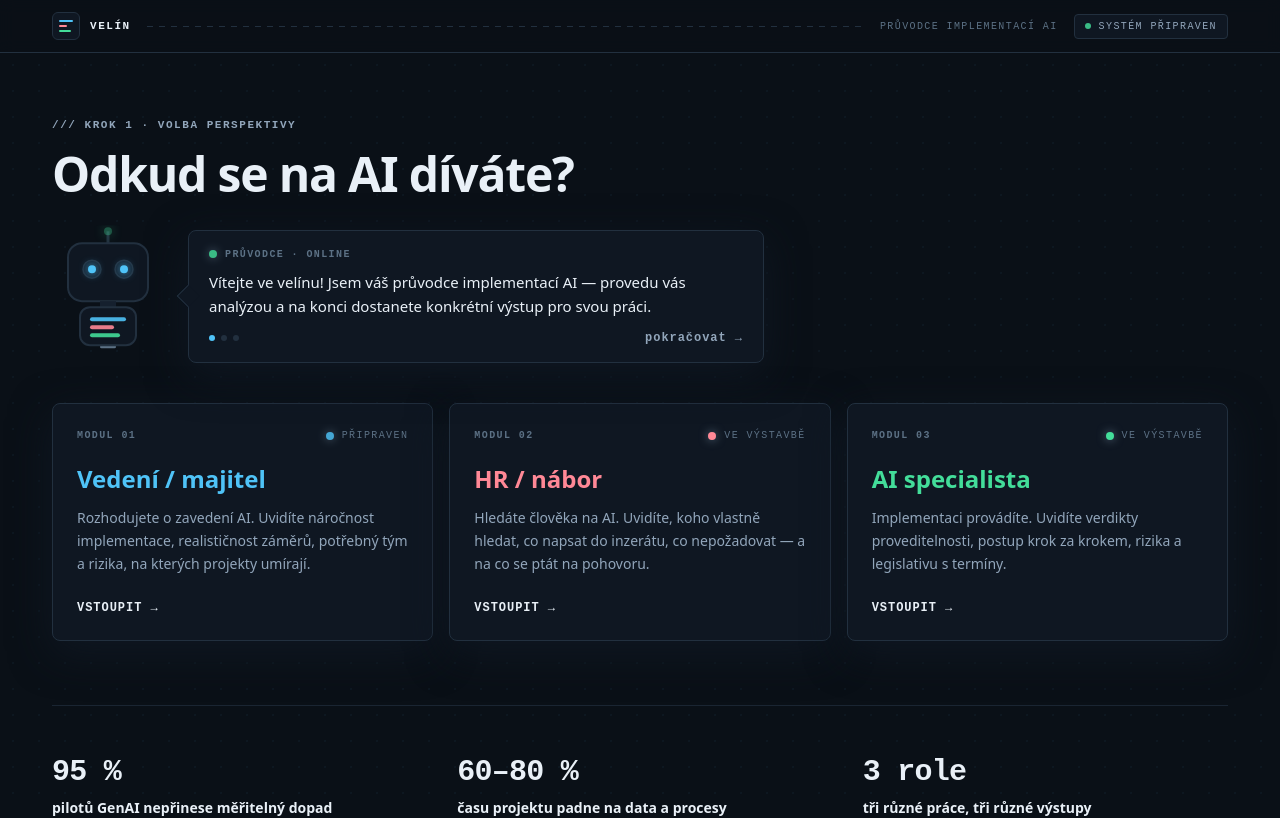
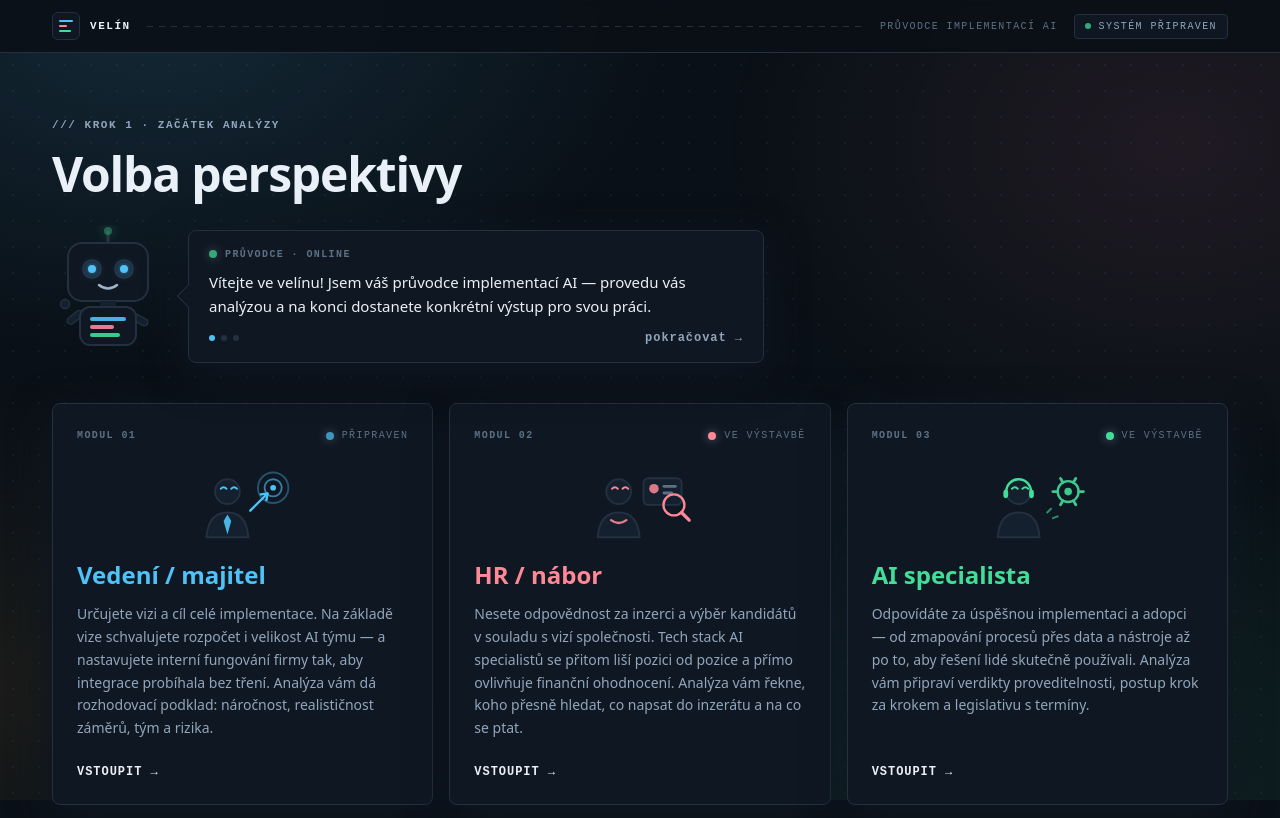
Before and after one commit to JiriMynar/AI-web, a React (Vite) app: page /vyber in a window 1280 px wide. Shown: the top 818 px of the page. Built offline with nearby package versions, Linux system fonts and the light colour scheme.

Commit message:
vyber: postavičky rolí, profesionální popisky dle odpovědností, nadpis Volba perspektivy; prostředí prohřáto světelnými mlhami; robot mává a usmívá se

```diff
--- a/src/design/RobotGuide.tsx
+++ b/src/design/RobotGuide.tsx
@@ -4,7 +4,7 @@ import { Lamp } from "./primitives";
 
 /**
  * Virtuální průvodce velínu — původní robot v designu řídicího panelu.
- * - jemně se vznáší, mrká, anténka pulzuje,
+ * - jemně se vznáší, mrká, anténka pulzuje, na příchod zamává,
  * - očima sleduje prvek, na který uživatel míří (prop lookAt),
  * - mluví bublinou s psacím efektem; zprávy se proklikávají,
  * - klik na bublinu dopíše text okamžitě (skip), poslední zpráva zůstává,
@@ -107,12 +107,26 @@ export default function RobotGuide({
               <rect x="61" y="35" width="22" height="18" rx="9" fill="#0F1722" />
             </motion.g>
           )}
-          {/* pusa */}
-          <motion.rect
-            x="48" y="60" width="16" height="3" rx="1.5" fill="#5C7185"
-            animate={reduce || !typing ? { height: 3, y: 60 } : { height: [3, 6, 3, 5, 3], y: [60, 58.5, 60, 59, 60] }}
-            transition={{ duration: 0.5, repeat: typing ? Infinity : 0 }}
-          />
+          {/* pusa — při mluvení kmitá, v klidu se usmívá */}
+          {typing && !reduce ? (
+            <motion.rect
+              x="48" y="60" width="16" height="3" rx="1.5" fill="#9FB4C9"
+              animate={{ height: [3, 6, 3, 5, 3], y: [60, 58.5, 60, 59, 60] }}
+              transition={{ duration: 0.5, repeat: Infinity }}
+            />
+          ) : (
+            <path d="M47 60 Q56 67 65 60" stroke="#9FB4C9" strokeWidth="2.5" fill="none" strokeLinecap="round" />
+          )}
+          {/* ruce — levá zamává na pozdrav */}
+          <motion.g
+            animate={reduce ? undefined : { rotate: [0, -28, 10, -28, 10, 0] }}
+            transition={{ duration: 1.6, delay: 0.6, ease: "easeInOut" }}
+            style={{ transformOrigin: "30px 90px" }}
+          >
+            <rect x="14" y="84" width="18" height="7" rx="3.5" fill="#15202E" stroke="#22303F" strokeWidth="1.5" transform="rotate(-38 30 90)" />
+            <circle cx="13" cy="79" r="4.5" fill="#15202E" stroke="#22303F" strokeWidth="1.5" />
+          </motion.g>
+          <rect x="80" y="88" width="18" height="7" rx="3.5" fill="#15202E" stroke="#22303F" strokeWidth="1.5" transform="rotate(28 82 90)" />
           {/* krk + tělo s proužky rolí */}
           <rect x="48" y="76" width="16" height="6" fill="#15202E" />
           <rect x="28" y="82" width="56" height="38" rx="10" fill="#0F1722" stroke="#22303F" strokeWidth="2" />
--- a/src/pages/Vyber.tsx
+++ b/src/pages/Vyber.tsx
@@ -4,35 +4,105 @@ import { Eyebrow, Lamp, Reveal } from "../design/primitives";
 import RobotGuide from "../design/RobotGuide";
 import { useSeo } from "../lib/seo";
 
-const ROLES = [
+/** Původní ilustrované postavičky rolí v designu velínu. */
+function RoleArt({ kind }: { kind: "vedeni" | "hr" | "spec" }) {
+  if (kind === "vedeni") {
+    return (
+      <svg viewBox="0 0 120 84" className="h-20 w-full" aria-hidden>
+        {/* cílová vize za postavou */}
+        <circle cx="92" cy="26" r="16" fill="none" stroke="#4FC3F7" strokeWidth="2" opacity="0.35" />
+        <circle cx="92" cy="26" r="9" fill="none" stroke="#4FC3F7" strokeWidth="2" opacity="0.6" />
+        <circle cx="92" cy="26" r="3" fill="#4FC3F7" />
+        <path d="M68 50 L86 32" stroke="#4FC3F7" strokeWidth="2.5" strokeLinecap="round" />
+        <path d="M86 32 l-7 1 m7 -1 l-1 7" stroke="#4FC3F7" strokeWidth="2.5" strokeLinecap="round" fill="none" />
+        {/* postava s kravatou */}
+        <circle cx="44" cy="30" r="13" fill="#15202E" stroke="#22303F" strokeWidth="2" />
+        <path d="M37 27 q3 -3 6 0 M48 27 q3 -3 6 0" stroke="#4FC3F7" strokeWidth="2" fill="none" strokeLinecap="round" />
+        <path d="M22 78 q2 -26 22 -26 q20 0 22 26 Z" fill="#15202E" stroke="#22303F" strokeWidth="2" />
+        <path d="M44 54 l-4 7 4 14 4 -14 Z" fill="#4FC3F7" opacity="0.9" />
+      </svg>
+    );
+  }
+  if (kind === "hr") {
+    return (
+      <svg viewBox="0 0 120 84" className="h-20 w-full" aria-hidden>
+        {/* karta kandidáta pod lupou */}
+        <rect x="64" y="16" width="40" height="28" rx="5" fill="#15202E" stroke="#22303F" strokeWidth="2" />
+        <circle cx="75" cy="27" r="5" fill="#FF8896" opacity="0.85" />
+        <rect x="84" y="23" width="15" height="3" rx="1.5" fill="#5C7185" />
+        <rect x="84" y="30" width="11" height="3" rx="1.5" fill="#5C7185" />
+        <circle cx="96" cy="44" r="11" fill="none" stroke="#FF8896" strokeWidth="2.5" />
+        <line x1="104" y1="52" x2="112" y2="60" stroke="#FF8896" strokeWidth="3.5" strokeLinecap="round" />
+        {/* postava náboráře */}
+        <circle cx="38" cy="30" r="13" fill="#15202E" stroke="#22303F" strokeWidth="2" />
+        <path d="M31 27 q3 -3 6 0 M42 27 q3 -3 6 0" stroke="#FF8896" strokeWidth="2" fill="none" strokeLinecap="round" />
+        <path d="M16 78 q2 -26 22 -26 q20 0 22 26 Z" fill="#15202E" stroke="#22303F" strokeWidth="2" />
+        <path d="M30 60 q8 6 16 0" stroke="#FF8896" strokeWidth="2.5" fill="none" strokeLinecap="round" opacity="0.9" />
+      </svg>
+    );
+  }
+  return (
+    <svg viewBox="0 0 120 84" className="h-20 w-full" aria-hidden>
+      {/* ozubené kolo s jiskrou */}
+      <g opacity="0.9">
+        <circle cx="92" cy="30" r="11" fill="none" stroke="#43DD9A" strokeWidth="2.5" />
+        <circle cx="92" cy="30" r="4" fill="#43DD9A" />
+        {[0, 60, 120, 180, 240, 300].map((a) => (
+          <line
+            key={a}
+            x1={92 + 11 * Math.cos((a * Math.PI) / 180)} y1={30 + 11 * Math.sin((a * Math.PI) / 180)}
+            x2={92 + 16 * Math.cos((a * Math.PI) / 180)} y2={30 + 16 * Math.sin((a * Math.PI) / 180)}
+            stroke="#43DD9A" strokeWidth="3" strokeLinecap="round"
+          />
+        ))}
+      </g>
+      <path d="M70 52 l4 -4 m2 10 l5 -2" stroke="#43DD9A" strokeWidth="2" strokeLinecap="round" opacity="0.6" />
+      {/* postava se sluchátky */}
+      <circle cx="40" cy="30" r="13" fill="#15202E" stroke="#22303F" strokeWidth="2" />
+      <path d="M27 30 a13 13 0 0 1 26 0" fill="none" stroke="#43DD9A" strokeWidth="2.5" />
+      <rect x="24" y="28" width="5" height="9" rx="2.5" fill="#43DD9A" />
+      <rect x="51" y="28" width="5" height="9" rx="2.5" fill="#43DD9A" />
+      <path d="M33 27 q3 -3 6 0 M44 27 q3 -3 6 0" stroke="#43DD9A" strokeWidth="2" fill="none" strokeLinecap="round" />
+      <path d="M18 78 q2 -26 22 -26 q20 0 22 26 Z" fill="#15202E" stroke="#22303F" strokeWidth="2" />
+    </svg>
+  );
+}
+
+const ROLES: {
+  to: string; code: string; kind: "vedeni" | "hr" | "spec"; lamp: string; border: string; text: string;
+  title: string; desc: string; state: string;
+}[] = [
   {
     to: "/vedeni",
     code: "MODUL 01",
+    kind: "vedeni",
     lamp: "bg-vedeni",
     border: "hover:border-vedeni/60 focus-visible:border-vedeni/60",
     text: "text-vedeni",
     title: "Vedení / majitel",
-    desc: "Rozhodujete o zavedení AI. Uvidíte náročnost implementace, realističnost záměrů, potřebný tým a rizika, na kterých projekty umírají.",
+    desc: "Určujete vizi a cíl celé implementace. Na základě vize schvalujete rozpočet i velikost AI týmu — a nastavujete interní fungování firmy tak, aby integrace probíhala bez tření. Analýza vám dá rozhodovací podklad: náročnost, realističnost záměrů, tým a rizika.",
     state: "PŘIPRAVEN",
   },
   {
     to: "/hr",
     code: "MODUL 02",
+    kind: "hr",
     lamp: "bg-hr",
     border: "hover:border-hr/60 focus-visible:border-hr/60",
     text: "text-hr",
     title: "HR / nábor",
-    desc: "Hledáte člověka na AI. Uvidíte, koho vlastně hledat, co napsat do inzerátu, co nepožadovat — a na co se ptát na pohovoru.",
+    desc: "Nesete odpovědnost za inzerci a výběr kandidátů v souladu s vizí společnosti. Tech stack AI specialistů se přitom liší pozici od pozice a přímo ovlivňuje finanční ohodnocení. Analýza vám řekne, koho přesně hledat, co napsat do inzerátu a na co se ptat.",
     state: "VE VÝSTAVBĚ",
   },
   {
     to: "/specialista",
     code: "MODUL 03",
+    kind: "spec",
     lamp: "bg-spec",
     border: "hover:border-spec/60 focus-visible:border-spec/60",
     text: "text-spec",
     title: "AI specialista",
-    desc: "Implementaci provádíte. Uvidíte verdikty proveditelnosti, postup krok za krokem, rizika a legislativu s termíny.",
+    desc: "Odpovídáte za úspěšnou implementaci a adopci — od zmapování procesů přes data a nástroje až po to, aby řešení lidé skutečně používali. Analýza vám připraví verdikty proveditelnosti, postup krok za krokem a legislativu s termíny.",
     state: "VE VÝSTAVBĚ",
   },
 ];
@@ -43,10 +113,10 @@ const GUIDE_MESSAGES = [
   "Vyberte si proto pohled, který je váš. Připravím vám přesně vaši část práce — nic víc, nic míň.",
 ];
 
-/** Výběr perspektivy — provází jím virtuální průvodce. */
+/** Volba perspektivy — provází jí virtuální průvodce. */
 export default function Vyber() {
   useSeo(
-    "Vyberte svou roli — Velín",
+    "Volba perspektivy — Velín",
     "Implementace AI jsou tři různé práce: vedení rozhoduje, HR hledá člověka, specialista ji provádí. Vyberte svou perspektivu."
   );
   const [lookAt, setLookAt] = useState<number | null>(null);
@@ -54,9 +124,9 @@ export default function Vyber() {
   return (
     <div className="mx-auto max-w-shell px-5">
       <section className="pb-8 pt-12 sm:pt-16">
-        <Eyebrow tone="text-dim">/// KROK 1 · VOLBA PERSPEKTIVY</Eyebrow>
+        <Eyebrow tone="text-dim">/// KROK 1 · ZAČÁTEK ANALÝZY</Eyebrow>
         <h1 className="mt-4 max-w-3xl text-3xl font-semibold leading-tight tracking-tight sm:text-5xl">
-          Odkud se na AI díváte?
+          Volba perspektivy
         </h1>
       </section>
 
@@ -66,7 +136,7 @@ export default function Vyber() {
         </Reveal>
       </section>
 
-      <section className="pb-16" onMouseLeave={() => setLookAt(null)}>
+      <section className="pb-20" onMouseLeave={() => setLookAt(null)}>
         <div className="grid gap-4 md:grid-cols-3">
           {ROLES.map((r, i) => (
             <Reveal key={r.to} delay={i * 0.06}>
@@ -84,7 +154,10 @@ export default function Vyber() {
                     {r.state}
                   </span>
                 </div>
-                <h2 className={`mt-5 text-2xl font-semibold ${r.text}`}>{r.title}</h2>
+                <div className="mt-5 transition-transform duration-200 group-hover:scale-105">
+                  <RoleArt kind={r.kind} />
+                </div>
+                <h2 className={`mt-4 text-2xl font-semibold ${r.text}`}>{r.title}</h2>
                 <p className="mt-3 flex-1 text-sm leading-relaxed text-dim">{r.desc}</p>
                 <span className="mt-6 font-mono text-xs font-semibold tracking-wide2 text-ink">
                   VSTOUPIT <span className="inline-block transition-transform duration-200 group-hover:translate-x-1">→</span>
@@ -94,24 +167,6 @@ export default function Vyber() {
           ))}
         </div>
       </section>
-
-      <section className="border-t border-linesoft pb-20 pt-12">
-        <div className="grid gap-10 md:grid-cols-3">
-          {[
-            { big: "95 %", t: "pilotů GenAI nepřinese měřitelný dopad", d: "Podle MIT (2025). Příčinou není technologie, ale chybějící napojení na procesy a data — přesně to analýza hlídá." },
-            { big: "60–80 %", t: "času projektu padne na data a procesy", d: "Samotná AI je menšina práce. Analýza vám řekne, kolik té neviditelné většiny vás čeká." },
-            { big: "3 role", t: "tři různé práce, tři různé výstupy", d: "Vedení dostane rozhodovací podklad, HR podklad pro nábor, specialista postup. Každý jen to svoje." },
-          ].map((b, i) => (
-            <Reveal key={b.big} delay={i * 0.05}>
-              <div>
-                <div className="font-mono text-3xl font-semibold tracking-tight text-ink">{b.big}</div>
-                <div className="mt-2 text-sm font-semibold text-ink">{b.t}</div>
-                <p className="mt-1.5 text-sm leading-relaxed text-dim">{b.d}</p>
-              </div>
-            </Reveal>
-          ))}
-        </div>
-      </section>
     </div>
   );
 }
--- a/src/styles/global.css
+++ b/src/styles/global.css
@@ -16,8 +16,22 @@ html {
 body {
   @apply bg-bg text-ink font-sans antialiased;
   background-image:
-    radial-gradient(rgba(79, 195, 247, 0.045) 1px, transparent 1px);
+    radial-gradient(rgba(79, 195, 247, 0.07) 1px, transparent 1px);
   background-size: 26px 26px;
+}
+
+/* Světelné mlhy velínu — odlesky barevných monitorů prohřívají prostor */
+body::before {
+  content: "";
+  position: fixed;
+  inset: 0;
+  z-index: -1;
+  pointer-events: none;
+  background:
+    radial-gradient(820px 560px at 12% 0%, rgba(79, 195, 247, 0.14), transparent 65%),
+    radial-gradient(700px 520px at 92% 18%, rgba(255, 136, 150, 0.09), transparent 65%),
+    radial-gradient(900px 640px at 78% 100%, rgba(67, 221, 154, 0.12), transparent 65%),
+    radial-gradient(640px 480px at 0% 86%, rgba(255, 181, 71, 0.07), transparent 65%);
 }
 
 ::selection {
```
